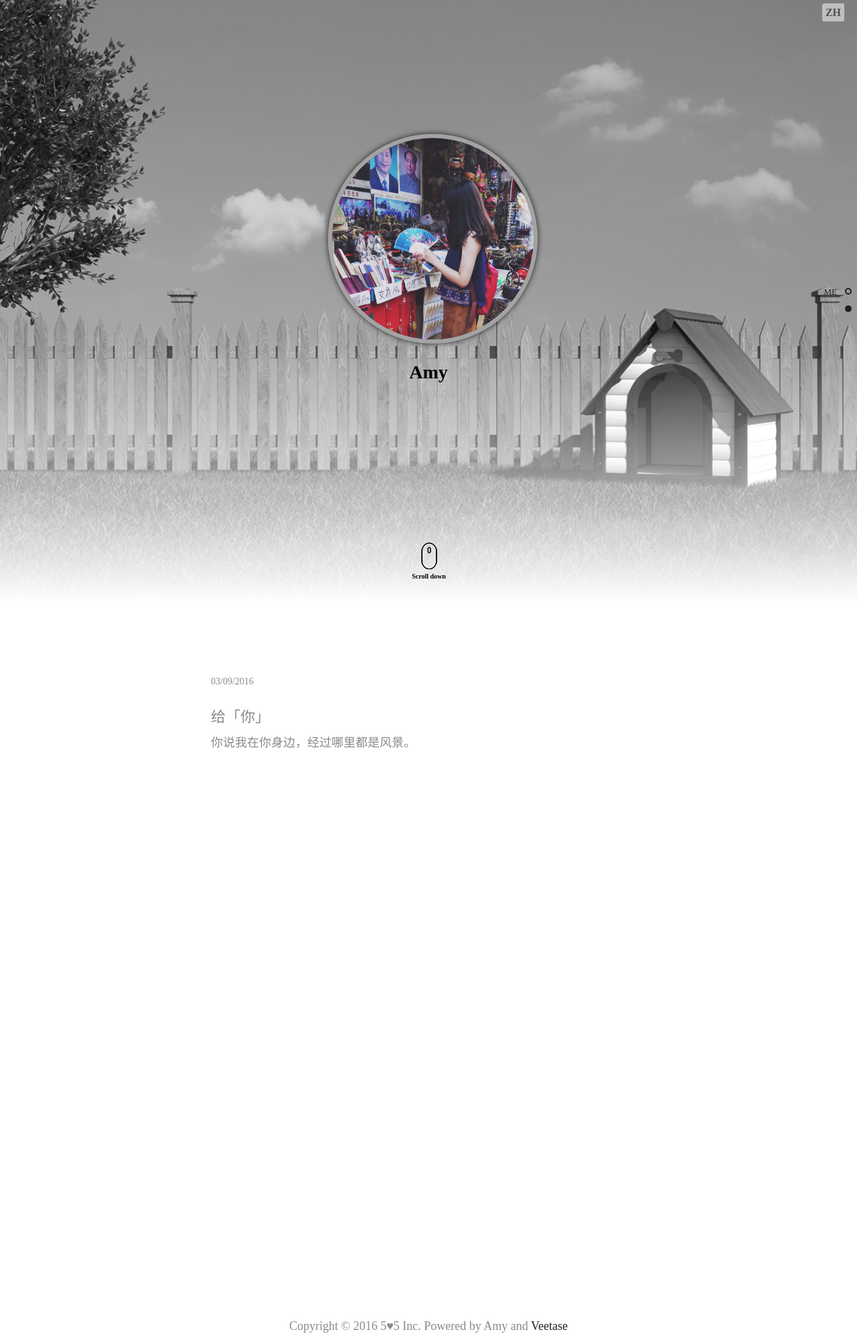
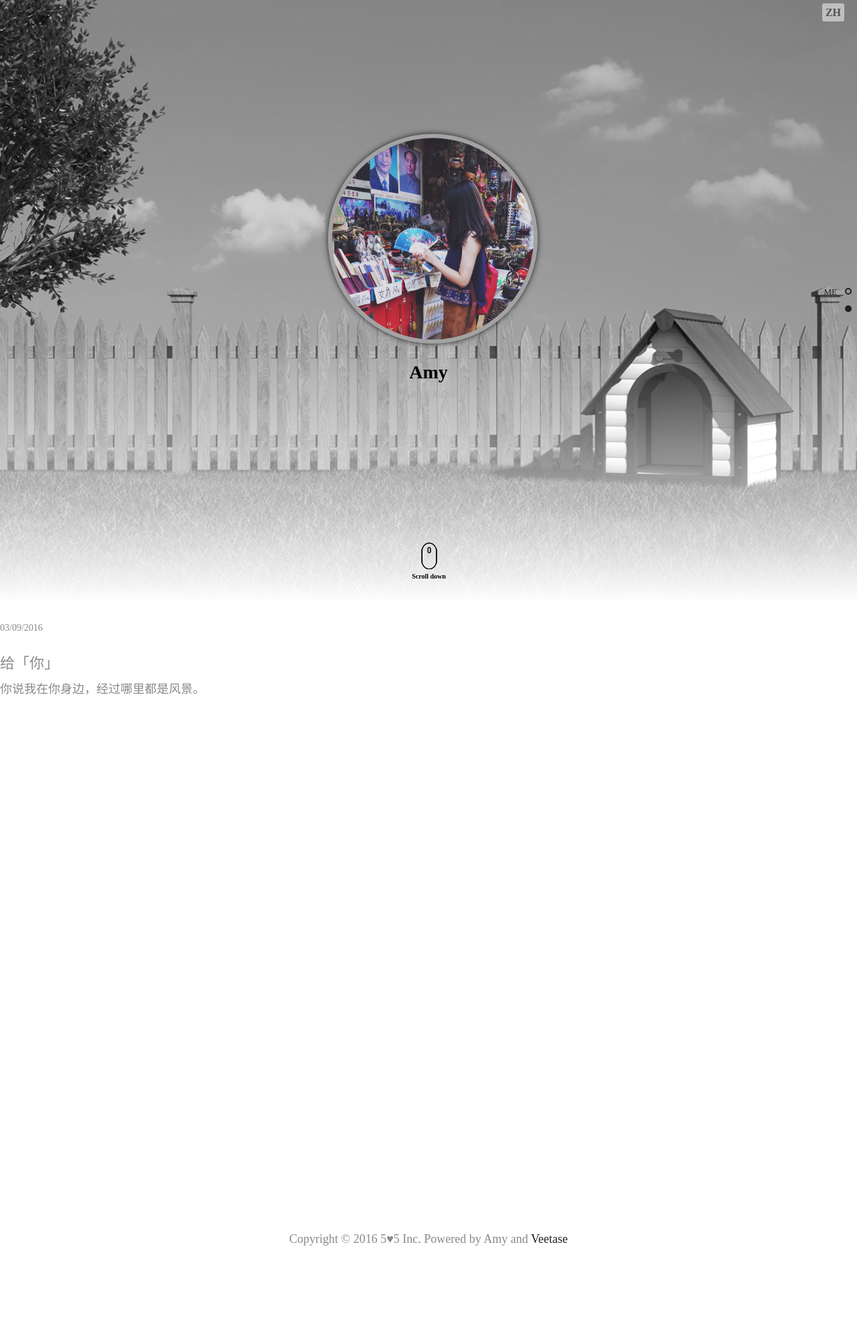
Before and after one commit to AmyJingJing/AmyJingJing.github.io, a Jekyll site: the page built from en.md, in a window 1280 px wide. Shown: the whole page at 67% size. Built offline with Jekyll 4.4.1, drawn with Linux system fonts in a browser that asks for light colours; after the commit the page ends 1871 px from its top, so only the background shows below that.

Commit message:
fix mobile display issue

```diff
--- a/assets/css/sass/_blog-posts.scss
+++ b/assets/css/sass/_blog-posts.scss
@@ -10,8 +10,7 @@
  */
 
 .blog-posts {
-	padding: 80px 0;
-	width:650px;
+
 	height: inherit;
 	margin: 0 auto;
 	h4 {
```
